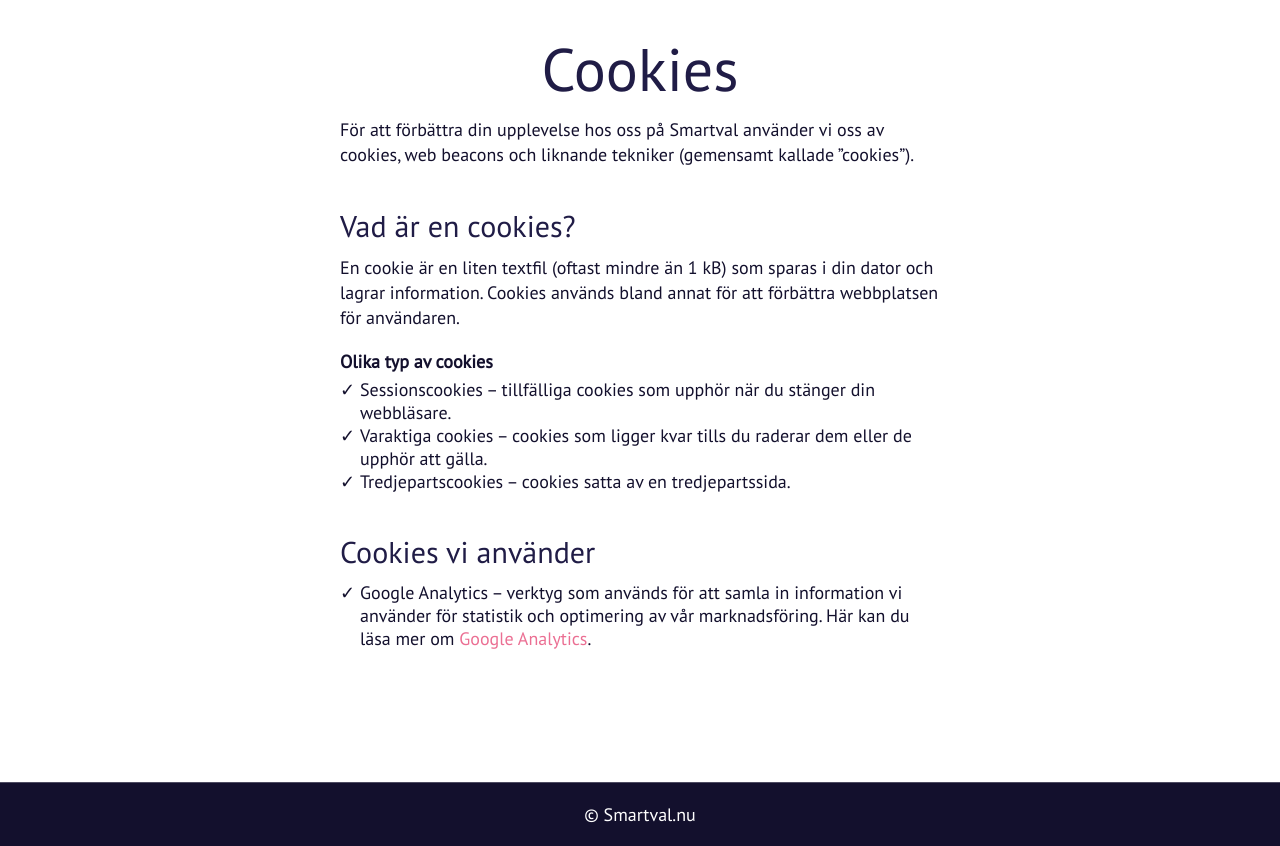
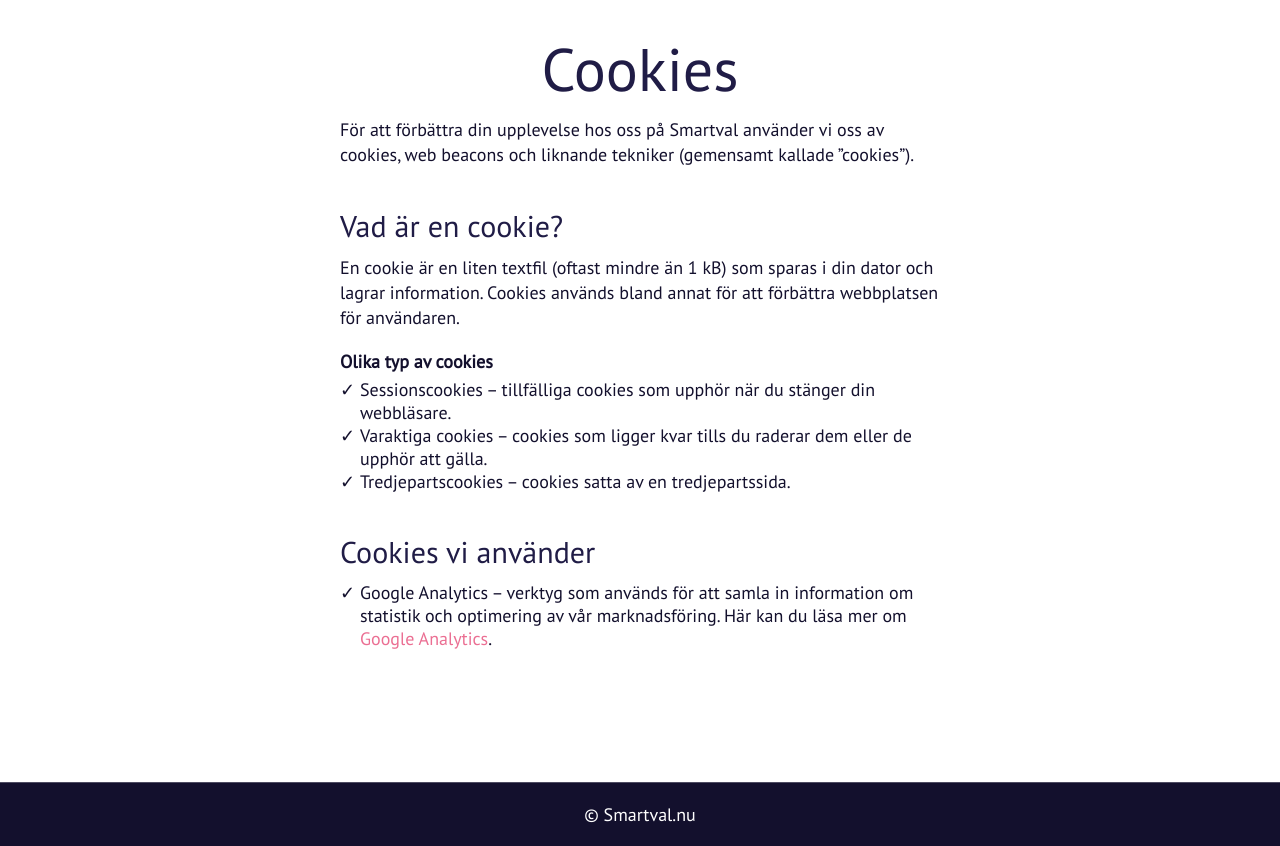
Before and after one commit to keshbethard/smartval, a Gatsby site: page /cookies in a window 1280 px wide. Shown: the part 58-904 px from the top of the page. Built offline with nearby package versions, Linux system fonts and the light colour scheme; Gatsby itself is replaced by a stand-in of ours; a web font is replaced by a local one.

Commit message:
Cookies typo

```diff
--- a/src/pages/cookies.js
+++ b/src/pages/cookies.js
@@ -13,7 +13,7 @@ class Cookies extends React.Component {
         <div className="single-content">
           <h1>Cookies</h1>
           <p>För att förbättra din upplevelse hos oss på Smartval använder vi oss av cookies, web beacons och liknande tekniker (gemensamt kallade ”cookies”).</p>
-          <h2>Vad är en cookies?</h2>
+          <h2>Vad är en cookie?</h2>
           <p>En cookie är en liten textfil (oftast mindre än 1 kB) som sparas i din dator och lagrar information. Cookies används bland annat för att förbättra webbplatsen för användaren.</p>
           <h4>Olika typ av cookies</h4>
           <ul>
@@ -24,7 +24,7 @@ class Cookies extends React.Component {
 
           <h2>Cookies vi använder</h2>
           <ul>
-            <li>Google Analytics – verktyg som används för att samla in information vi använder för statistik och optimering av vår marknadsföring. Här kan du läsa mer om <a href="https://policies.google.com/privacy" rel="noopener noreferrer nofollow">Google Analytics</a>.</li>
+            <li>Google Analytics – verktyg som används för att samla in information om statistik och optimering av vår marknadsföring. Här kan du läsa mer om <a href="https://policies.google.com/privacy" rel="noopener noreferrer nofollow">Google Analytics</a>.</li>
           </ul>
         </div>
       </Layout>
--- a/src/pages/index.js
+++ b/src/pages/index.js
@@ -13,7 +13,7 @@ class IndexPage extends React.Component {
   render() {
     return (
       <Layout name={'landing'}>
-        <SEO title="Vi listar och rangordnar alla jämförelsetjänster." />
+        <SEO title="Vi listar och rangordnar alla jämförelsetjänster" />
         <div className="hero">
           <h1>Smidigare väg till en bra jämförelsetjänst.</h1>
           <div className="landing-stars">
```
